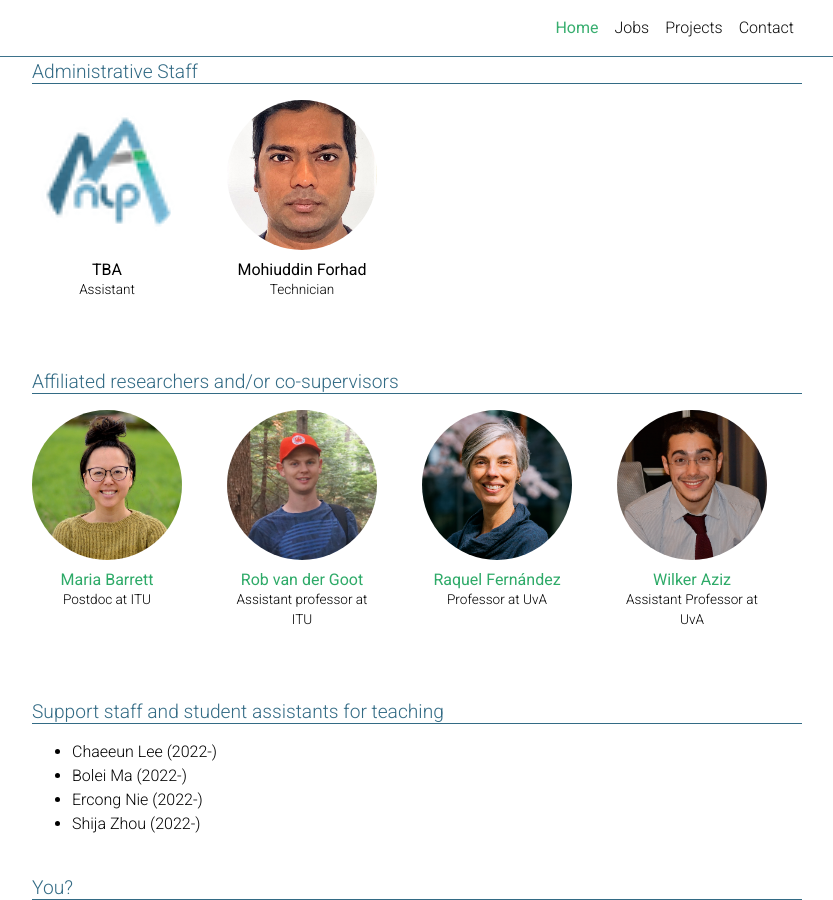
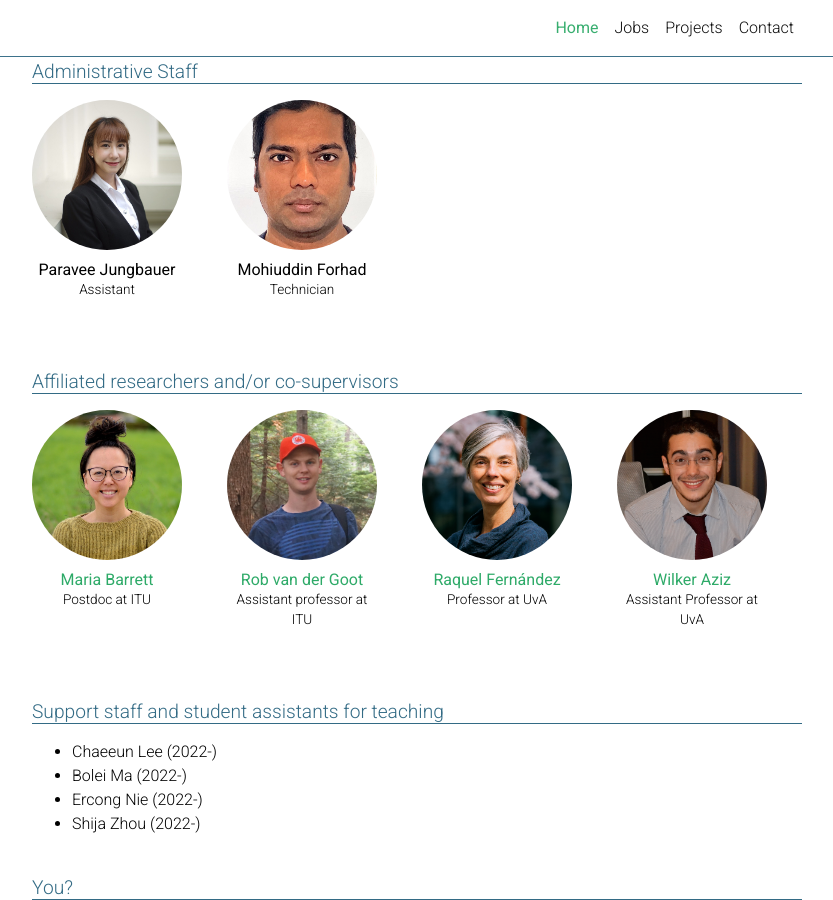
Before and after one commit to mainlp/mainlp.github.io, a Jekyll site: the page built from _pages/about.md, in a window 1280 px wide and 900 px high, scrolled down 1556 px. Shown: the whole window, without its empty margins (223-1056 px from the left). Built offline with Jekyll 4.4.1, drawn with Linux system fonts in a browser that asks for light colours; full-size pictures stand in for the smaller copies a plugin makes; comment, search, counter and statistics services are not loaded; a style sheet for code colours, icons or effects is not loaded.

Commit message:
welcome paravee\!

```diff
--- a/_pages/about.md
+++ b/_pages/about.md
@@ -78,9 +78,9 @@ support:
 admin:
   title: Administrative Staff
   people:
-    - name: TBA
+    - name: Paravee Jungbauer
       description: Assistant
-      picture: mainlp-logo-50.png
+      picture: paravee.jpg
     - name: Mohiuddin Forhad
       description: Technician
       picture: mohiuddin.jpg
```
Also changed, not shown: assets/img/paravee.jpg (added), mohiuddin.jpg (deleted).
